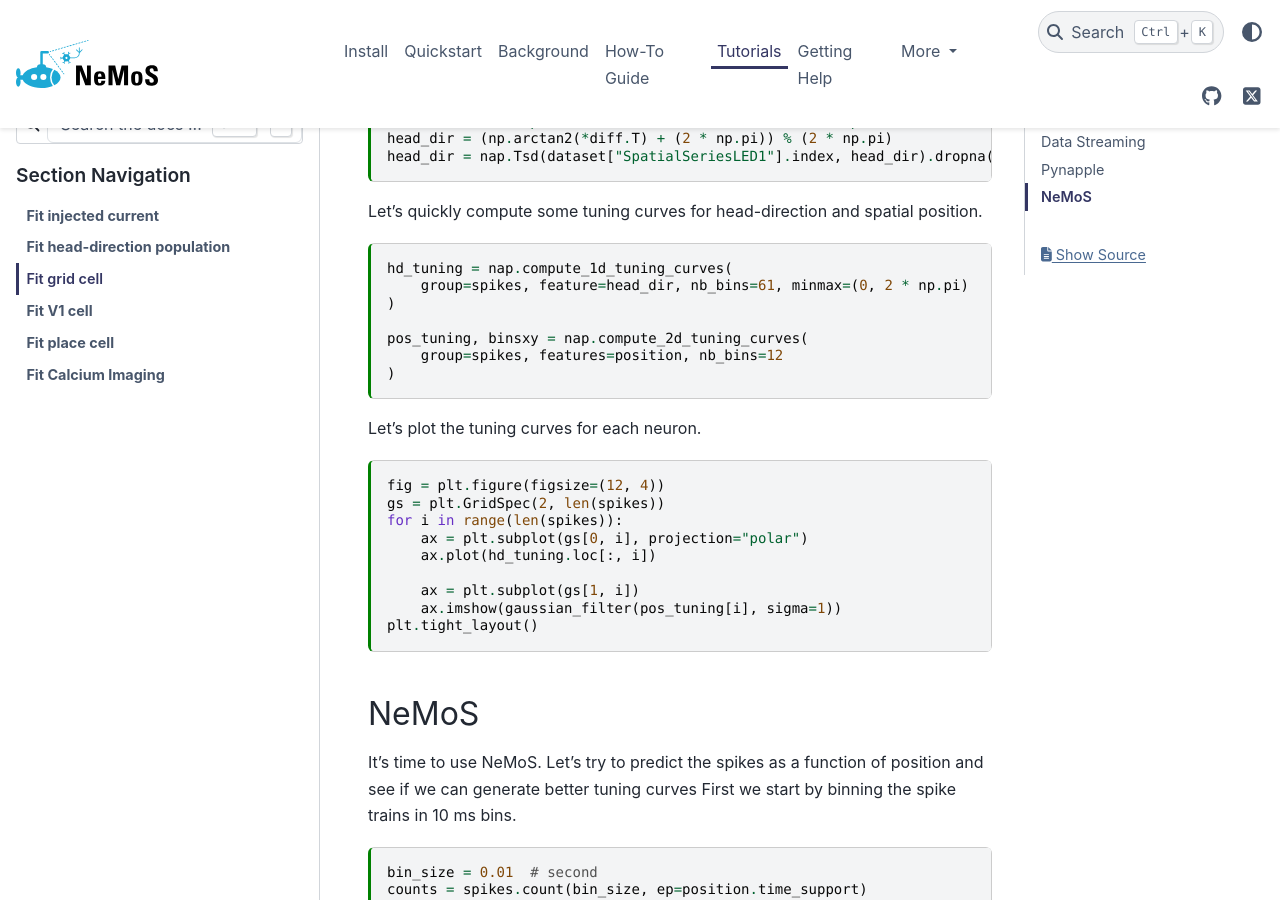
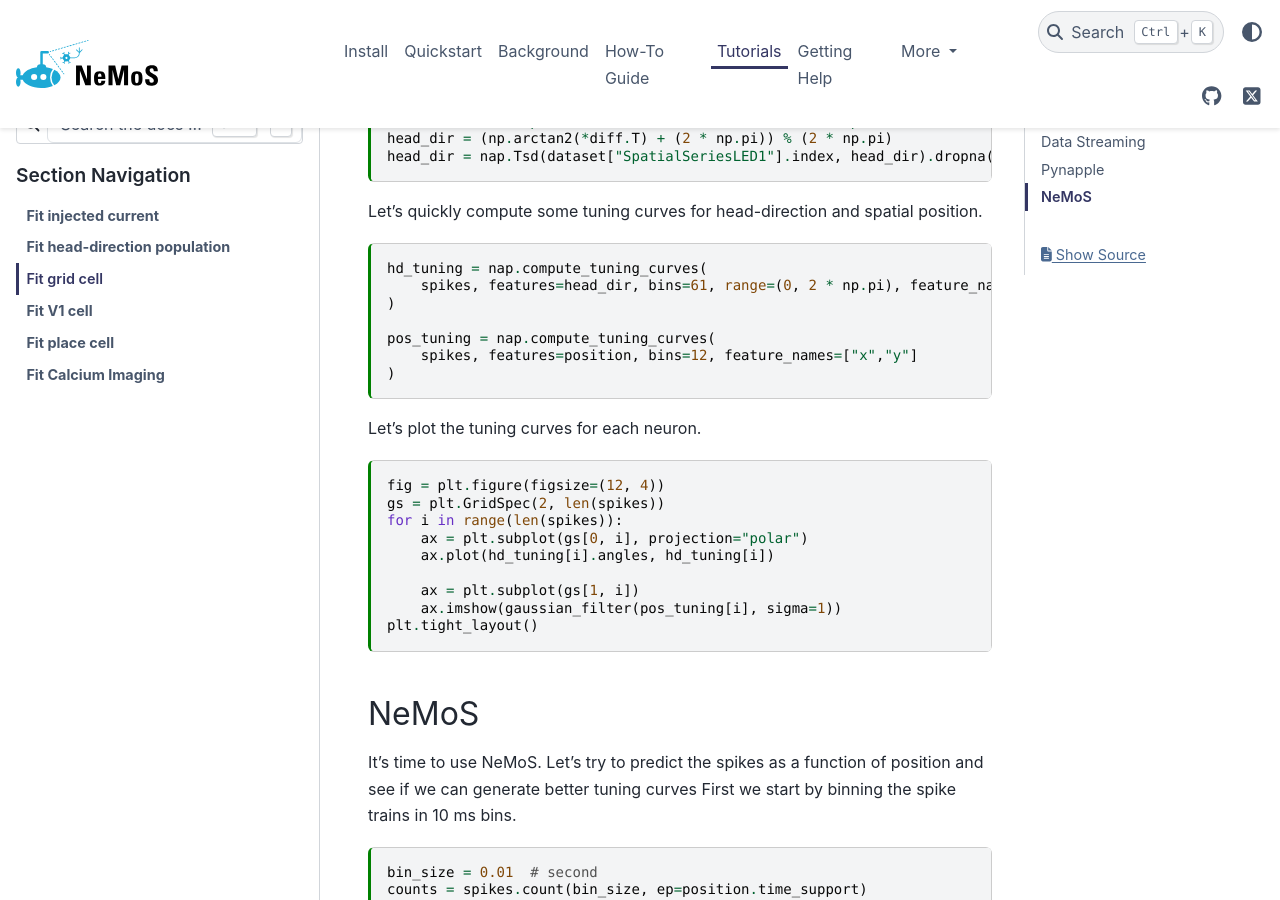
Before and after one commit to flatironinstitute/nemos, a Sphinx documentation site: the page built from docs/tutorials/plot_03_grid_cells.md, in a window 1280 px wide and 900 px high, scrolled down 1136 px. Built offline with Sphinx 7.4.7 and the PyData theme 0.15.4, drawn with Linux system fonts in a browser that asks for light colours; some of the changed text lies outside the part shown.

Commit message:
fix grid cell

````diff
--- a/docs/tutorials/plot_03_grid_cells.md
+++ b/docs/tutorials/plot_03_grid_cells.md
@@ -93,12 +93,12 @@
 Let's quickly compute some tuning curves for head-direction and spatial position.
 
 ```{code-cell} ipython3
-hd_tuning = nap.compute_1d_tuning_curves(
-    group=spikes, feature=head_dir, nb_bins=61, minmax=(0, 2 * np.pi)
+hd_tuning = nap.compute_tuning_curves(
+    spikes, features=head_dir, bins=61, range=(0, 2 * np.pi), feature_names=["angles"]
 )
 
-pos_tuning, binsxy = nap.compute_2d_tuning_curves(
-    group=spikes, features=position, nb_bins=12
+pos_tuning = nap.compute_tuning_curves(
+    spikes, features=position, bins=12, feature_names=["x","y"]
 )
 ```
 
@@ -109,7 +109,7 @@
 gs = plt.GridSpec(2, len(spikes))
 for i in range(len(spikes)):
     ax = plt.subplot(gs[0, i], projection="polar")
-    ax.plot(hd_tuning.loc[:, i])
+    ax.plot(hd_tuning[i].angles, hd_tuning[i])
 
     ax = plt.subplot(gs[1, i])
     ax.imshow(gaussian_filter(pos_tuning[i], sigma=1))
@@ -233,8 +233,8 @@
 And compute the tuning curves/
 
 ```{code-cell} ipython3
-model_tuning, binsxy = nap.compute_2d_tuning_curves_continuous(
-    tsdframe=rate_pos[:, np.newaxis] * rate_pos.rate, features=position, nb_bins=12
+model_tuning = nap.compute_tuning_curves(
+    rate_pos * rate_pos.rate, features=position, bins=12, feature_names=["x", "y"]
 )
 ```
 
@@ -288,8 +288,8 @@
 best_rate_pos = best_model.predict(position_basis)
 
 # compute the 2D tuning
-best_model_tuning, binsxy = nap.compute_2d_tuning_curves_continuous(
-    tsdframe=best_rate_pos[:, np.newaxis] * best_rate_pos.rate, features=position, nb_bins=12
+best_model_tuning = nap.compute_tuning_curves(
+    best_rate_pos * best_rate_pos.rate, features=position, bins=12, feature_names=["x", "y"]
 )
 ```
 
````
